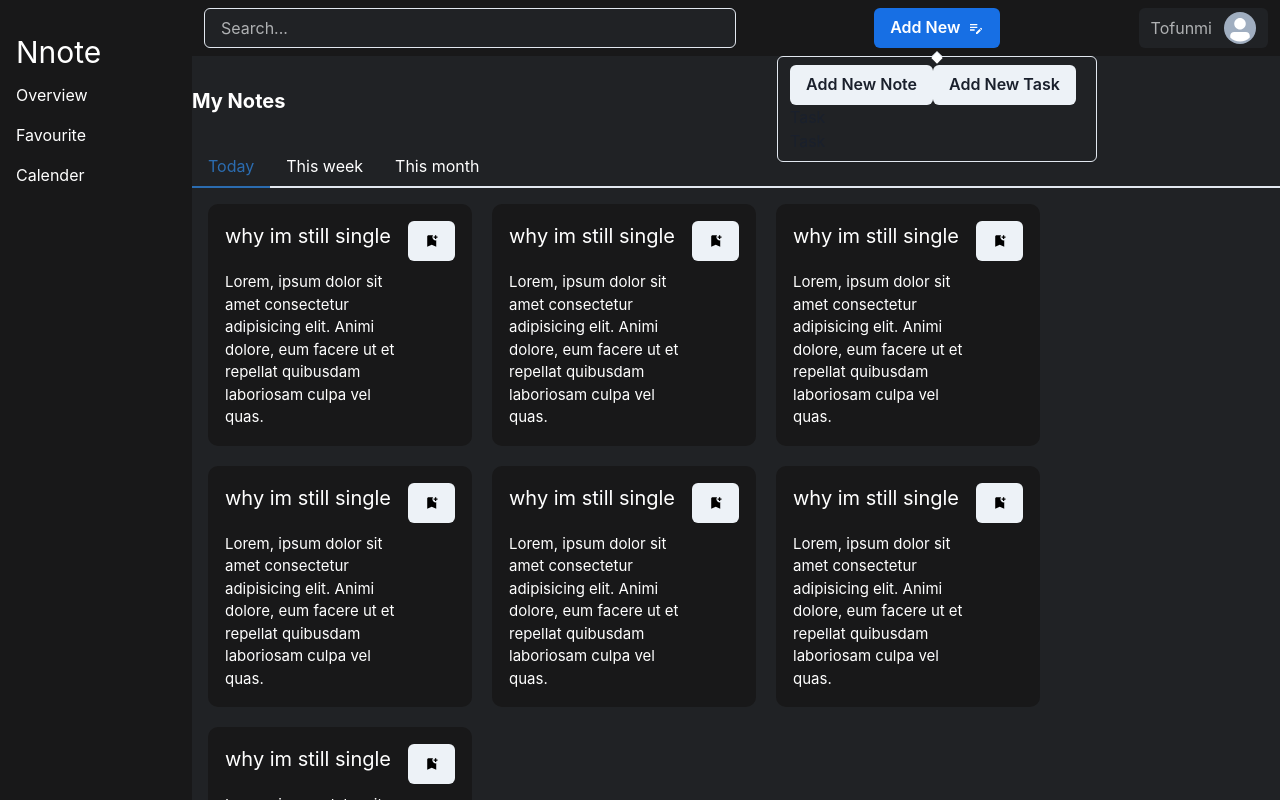
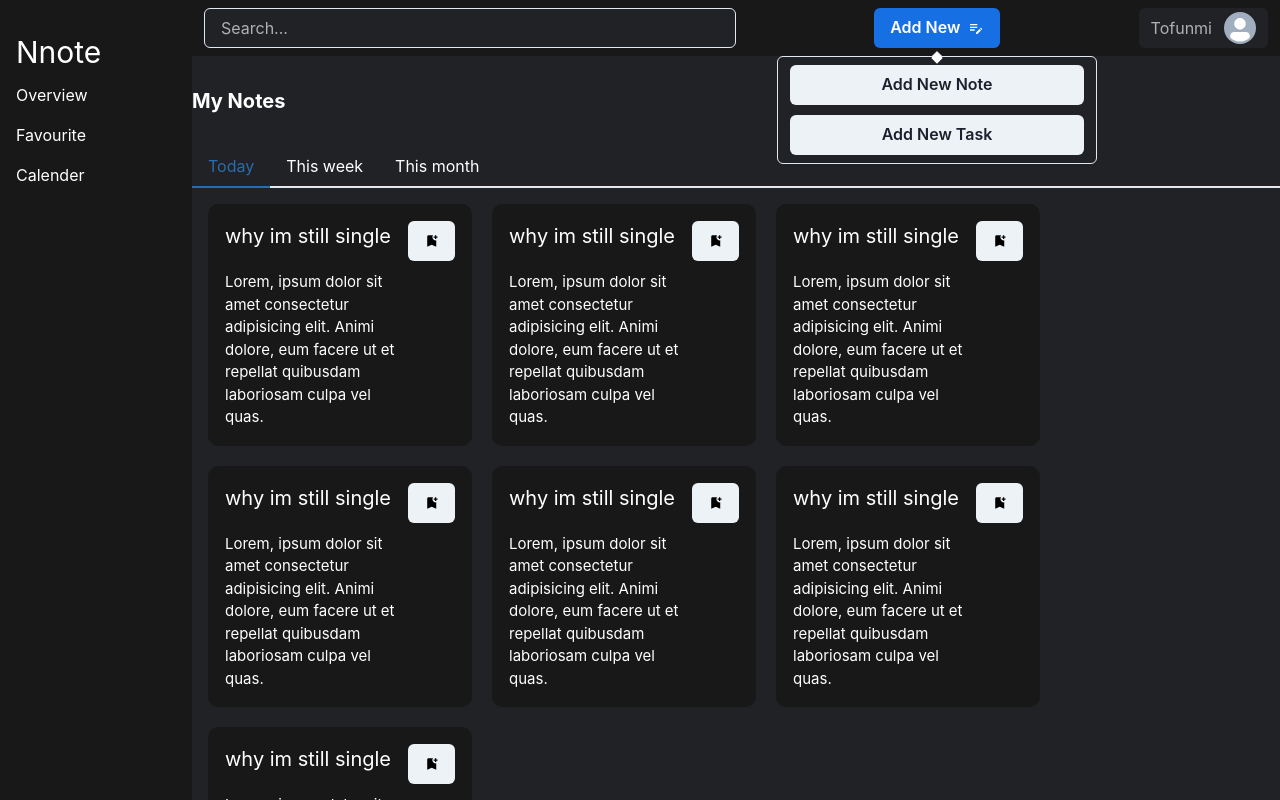
Before and after one commit to devtofunmi/Nnote, a React (Vite) app: page /dashboard in a window 1280 px wide. Both pictures are taken after a click on the button "Add New". Shown: the top 800 px of the page. Built offline with nearby package versions, Linux system fonts and the light colour scheme.

Commit message:
wrap flex around the button and give it a gap

```diff
--- a/src/components/AddNew.jsx
+++ b/src/components/AddNew.jsx
@@ -1,5 +1,6 @@
 import {
   Button,
+  Flex,
   Popover,
   PopoverArrow,
   PopoverBody,
@@ -41,14 +42,14 @@ const AddNew = () => {
           <PopoverContent bg={"#202225"}>
             <PopoverArrow />
             <PopoverBody cursor={"pointer"}>
+              <Flex direction={"column"} gap={"10px"}>
                 <Button onClick={() => setShowAddNewNotePopup(true)}>
                   Add New Note
                 </Button>
                 <Button onClick={() => setShowAddNewTaskPopup(true)}>
                   Add New Task
                 </Button>
-              <Text>Task</Text>
-              <Text>Task</Text>
+              </Flex>
             </PopoverBody>
           </PopoverContent>
         </Portal>
```
Lines whose indentation alone changed are shown as unchanged.
